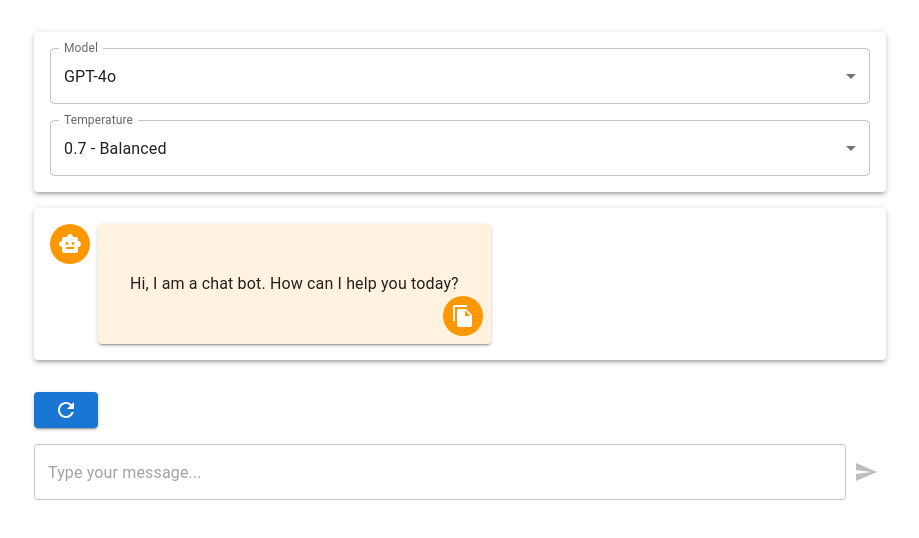
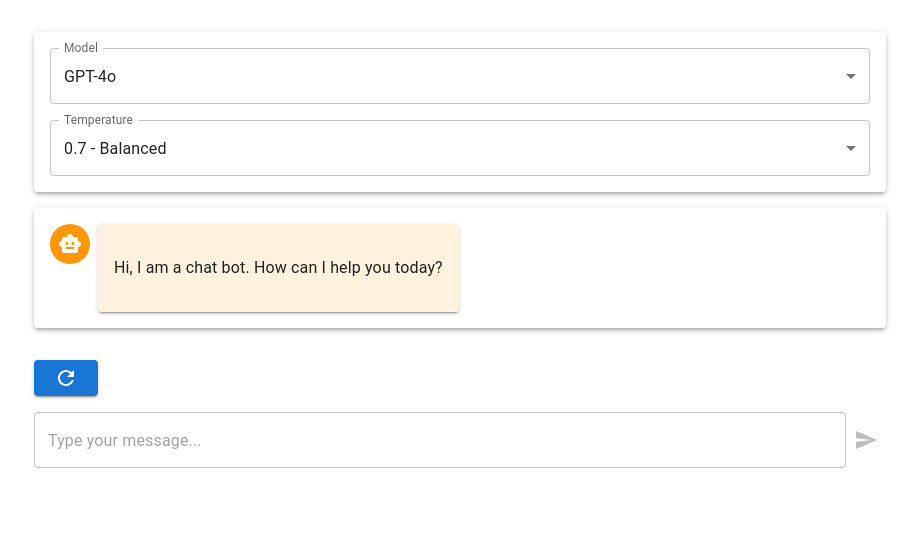
Before and after one commit to IndrajeetPatil/chatgpt-clone, a Next.js app in the folder frontend/: page /chat in a window 1280 px wide. Shown: the top 538 px of the page, without its empty margins (180-1099 px from the left). Built offline with nearby package versions, Linux system fonts and the light colour scheme.

Commit message:
don't show copy button on first message

```diff
--- a/frontend/app/chat/page.tsx
+++ b/frontend/app/chat/page.tsx
@@ -125,7 +125,11 @@ export default function Home() {
                     message.role === "user" ? (
                       <UserMessage key={index} content={message.content} />
                     ) : (
-                      <AssistantMessage key={index} content={message.content} />
+                      <AssistantMessage
+                        key={index}
+                        content={message.content}
+                        isFirstMessage={index === 0}
+                      />
                     )
                   )}
                   {assistantIsLoading && (
--- a/frontend/components/messages/AssistantMessage.tsx
+++ b/frontend/components/messages/AssistantMessage.tsx
@@ -9,9 +9,13 @@ import { Avatar, Box, IconButton, Paper, Tooltip } from "@mui/material";
 
 interface AssistantMessageProps {
   content: string;
+  isFirstMessage: boolean;
 }
 
-const AssistantMessage: React.FC<AssistantMessageProps> = ({ content }) => {
+const AssistantMessage: React.FC<AssistantMessageProps> = ({
+  content,
+  isFirstMessage,
+}) => {
   const [copied, setCopied] = useState(false);
   const [codeCopied, setCodeCopied] = useState<string | null>(null);
 
@@ -67,9 +71,7 @@ const AssistantMessage: React.FC<AssistantMessageProps> = ({ content }) => {
         <code
           style={{
             backgroundColor: "#f5f5f5",
-            padding: "0.2em 0.4em",
             borderRadius: "4px",
-            fontSize: "90%",
           }}
         >
           {children}
@@ -86,7 +88,7 @@ const AssistantMessage: React.FC<AssistantMessageProps> = ({ content }) => {
       <Paper
         elevation={2}
         sx={{
-          p: 4,
+          p: 2,
           backgroundColor: "#fff3e0",
           maxWidth: "80%",
           wordWrap: "break-word",
@@ -95,13 +97,14 @@ const AssistantMessage: React.FC<AssistantMessageProps> = ({ content }) => {
         }}
       >
         <ReactMarkdown components={renderers}>{content}</ReactMarkdown>
+        {!isFirstMessage && (
           <Tooltip title={copied ? "Copied!" : "Copy entire message"}>
             <IconButton
               onClick={() => handleCopy(content)}
               sx={{
                 position: "absolute",
-              bottom: 8,
-              right: 8,
+                bottom: 4,
+                right: 4,
                 backgroundColor: "#ff9800",
                 color: "#fff",
                 "&:hover": {
@@ -112,6 +115,7 @@ const AssistantMessage: React.FC<AssistantMessageProps> = ({ content }) => {
               <FileCopyIcon />
             </IconButton>
           </Tooltip>
+        )}
       </Paper>
     </Box>
   );
```
Lines whose indentation alone changed are shown as unchanged.
